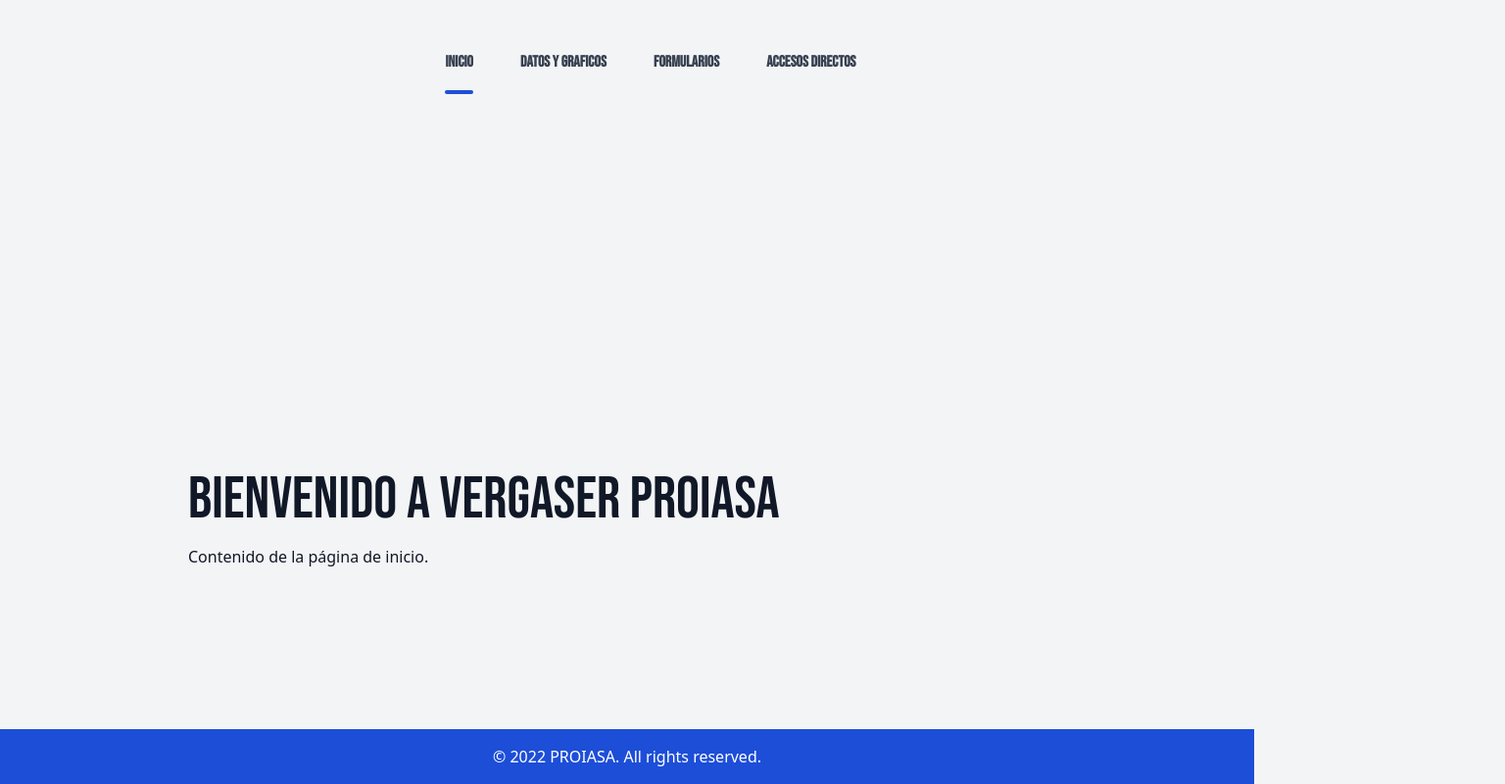
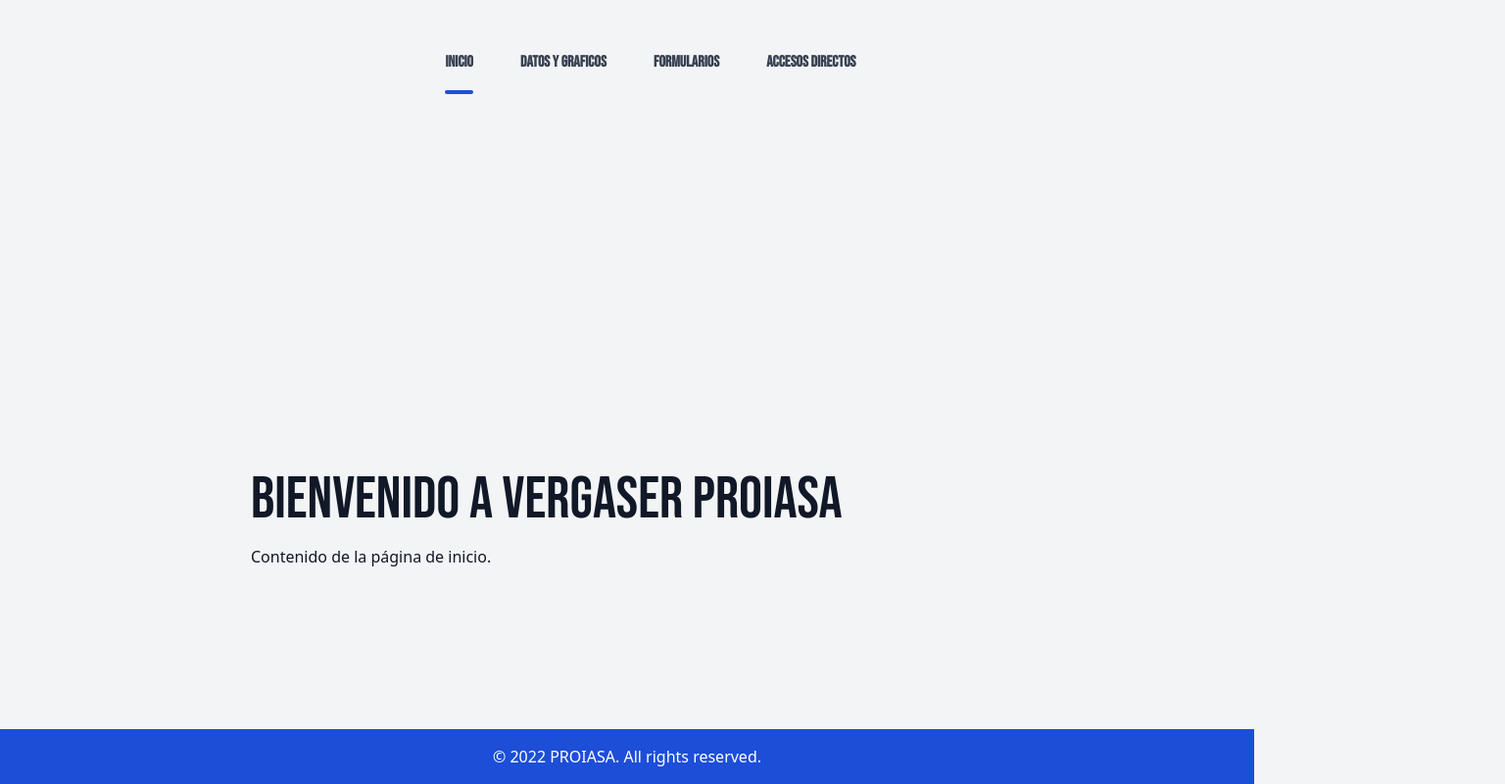
Before and after one commit to KEXNARV/KEXNARV.github.io, a plain HTML site: page index.html in a window 1280 px wide. Shown: the whole page at 98% size, 1536 px wide, since content can reach past the window. Drawn offline with nearby package versions, Linux system fonts and the light colour scheme; a script that the page names is missing.

Commit message:
cambios en ui

```diff
--- a/index.html
+++ b/index.html
@@ -14,7 +14,7 @@
     </style>
 </head>
 <body class="bg-gray-100 text-gray-900 flex flex-col min-h-screen">
-    <main class="max-w-4xl mx-auto py-8 flex-1 w-full">
+    <main class="mx-auto py-8 flex-1 w-full">
 <!-- Solo el bloque del nav, el resto igual -->
 <nav class="relative">
     <div class="max-w-4xl mx-auto px-4 flex justify-center items-center h-16 relative">
@@ -31,8 +31,8 @@
     </div>
 </nav>
 <!-- Contenido dinámico -->
-<div id="content-inicio" class="tab-content mt-96">
-    <h2 class="text-6xl boldonse-regular mb-4">Bienvenido a Vergaser PROIASA</h2>
+<div id="content-inicio" class="tab-content align-left ml-64 mt-96">
+    <h2 class="text-6xl boldonse-regular mb-4 text-left w-screen pr-8 ">Bienvenido a Vergaser PROIASA</h2>
         <p>Contenido de la página de inicio.</p>
     </div>
     <div id="content-analisis" class="tab-content hidden">
```
